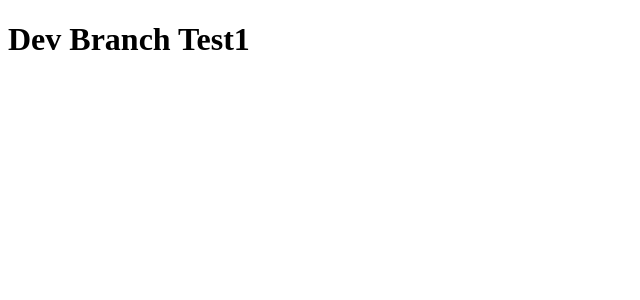
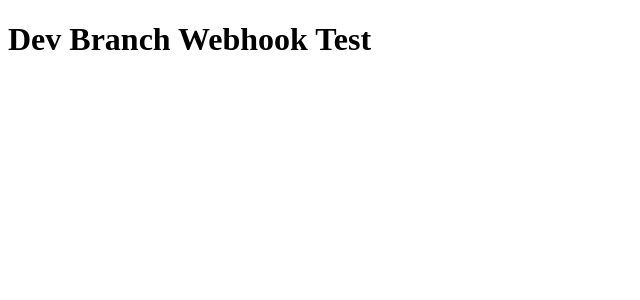
Before and after one commit to dennys9415/NuxtNpm_Jenkins, a Nuxt app: page / in a window 1280 px wide. Shown: the top 300 px of the page, without its empty margins (0-640 px from the left). Built offline with nearby package versions, Linux system fonts and the light colour scheme.

Commit message:
the new config

```diff
--- a/pages/index.vue
+++ b/pages/index.vue
@@ -1,3 +1,3 @@
 <template>
-  <h1>Dev Branch Test1</h1>
+  <h1>Dev Branch Webhook Test</h1>
 </template>
```
